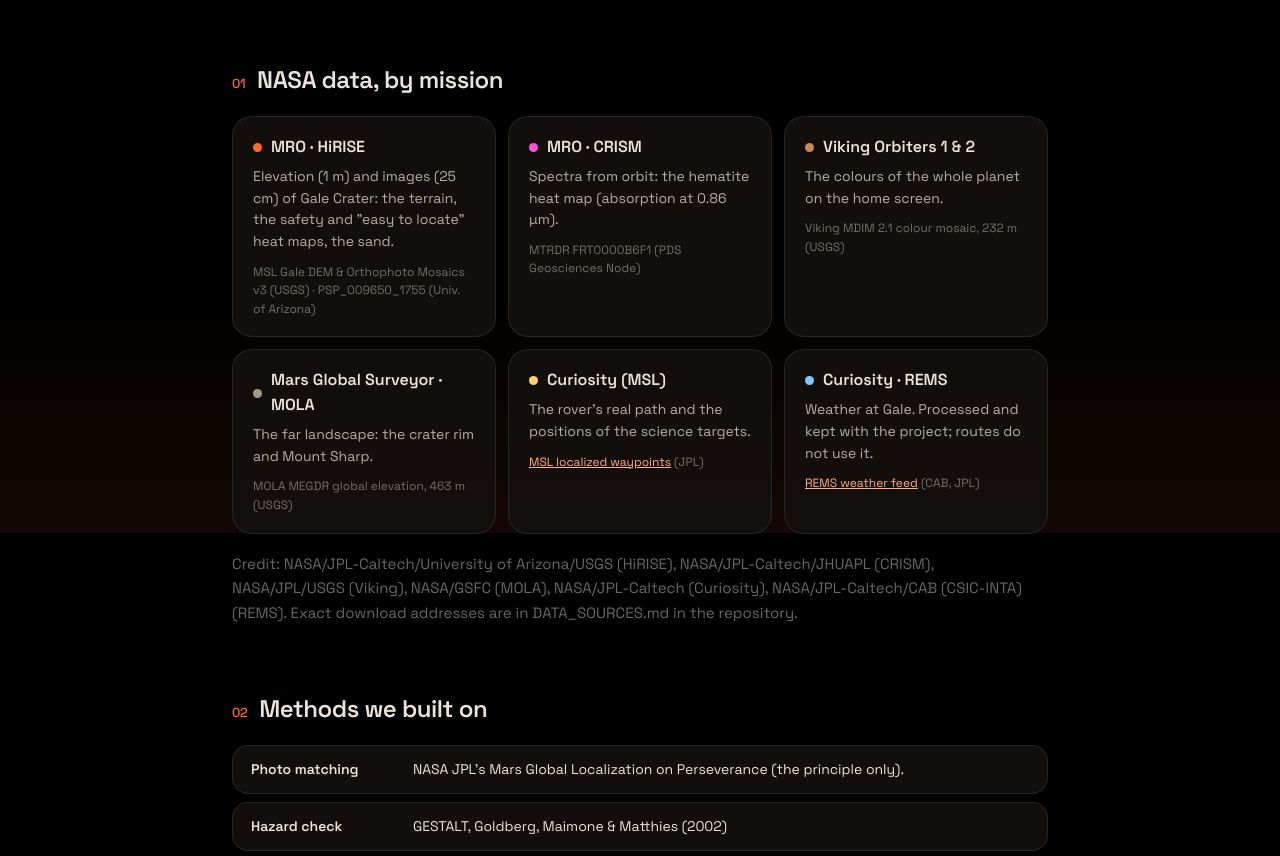
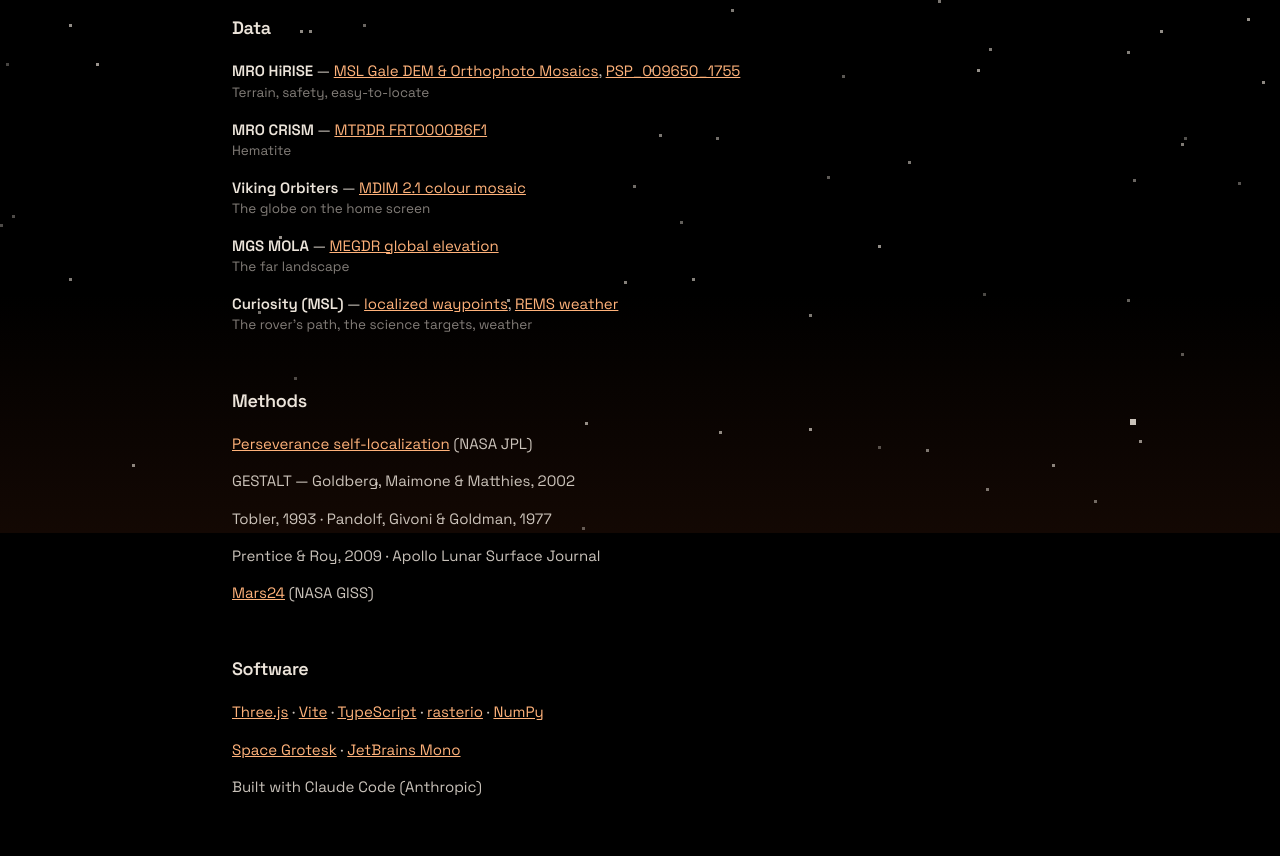
Before and after one commit to Miki-Kamochi/marswalk, a website built with Vite: page credits.html in a window 1280 px wide. Shown: the part 267-1123 px from the top of the page. Built offline with nearby package versions, Linux system fonts and the light colour scheme.

Commit message:
Home globe a bit smaller; pixel stars behind How it works and Credits; Credits as plain text and links
Co-Authored-By: Claude Opus 5.5 <noreply@anthropic.com>

```diff
--- a/credits.html
+++ b/credits.html
@@ -19,78 +19,82 @@
       </nav>
     </header>
 
-    <main class="page">
+    <main class="page plain">
       <h1><span data-l="en">Credits</span><span data-l="ja">クレジット</span></h1>
       <p class="lead">
-        <span data-l="en">Made for the NASA Space Apps Challenge 2026, “Interplanetary Survival Guide: Martian Map”. Everything on the map is public NASA, USGS and PDS data.</span>
-        <span data-l="ja">NASA Space Apps Challenge 2026「Interplanetary Survival Guide: Martian Map」のために作りました。地図のデータはすべて、NASA・USGS・PDSの公開データです。</span>
+        <span data-l="en">Made for the NASA Space Apps Challenge 2026, “Interplanetary Survival Guide: Martian Map”.</span>
+        <span data-l="ja">NASA Space Apps Challenge 2026「Interplanetary Survival Guide: Martian Map」のために作りました。</span>
       </p>
 
       <section>
-        <h2><span class="n">01</span><span data-l="en">NASA data, by mission</span><span data-l="ja">NASAのデータ（ミッション別）</span></h2>
-        <div class="grid">
-          <div class="box">
-            <h3><span class="dot"></span>MRO · HiRISE</h3>
-            <p><span data-l="en">Elevation (1 m) and images (25 cm) of Gale Crater: the terrain, the safety and "easy to locate" heat maps, the sand.</span><span data-l="ja">ゲール・クレーターの標高（1 m）と画像（25 cm）：地形、安全性と迷いにくさのヒートマップ、砂地。</span></p>
-            <span class="src">MSL Gale DEM &amp; Orthophoto Mosaics v3 (USGS) · PSP_009650_1755 (Univ. of Arizona)</span>
-          </div>
-          <div class="box">
-            <h3><span class="dot" style="background: #ff4fd8"></span>MRO · CRISM</h3>
-            <p><span data-l="en">Spectra from orbit: the hematite heat map (absorption at 0.86 µm).</span><span data-l="ja">軌道からのスペクトル：ヘマタイトのヒートマップ（0.86 µmの吸収）。</span></p>
-            <span class="src">MTRDR FRT0000B6F1 (PDS Geosciences Node)</span>
-          </div>
-          <div class="box">
-            <h3><span class="dot" style="background: #c98b5a"></span>Viking Orbiters 1 &amp; 2</h3>
-            <p><span data-l="en">The colours of the whole planet on the home screen.</span><span data-l="ja">ホーム画面の火星全体の色。</span></p>
-            <span class="src">Viking MDIM 2.1 colour mosaic, 232 m (USGS)</span>
-          </div>
-          <div class="box">
-            <h3><span class="dot" style="background: #a39a8f"></span>Mars Global Surveyor · MOLA</h3>
-            <p><span data-l="en">The far landscape: the crater rim and Mount Sharp.</span><span data-l="ja">遠くの地形：クレーターの縁とシャープ山。</span></p>
-            <span class="src">MOLA MEGDR global elevation, 463 m (USGS)</span>
-          </div>
-          <div class="box">
-            <h3><span class="dot" style="background: var(--stop)"></span>Curiosity (MSL)</h3>
-            <p><span data-l="en">The rover's real path and the positions of the science targets.</span><span data-l="ja">探査車が実際に走った道と、科学目標の位置。</span></p>
-            <span class="src"><a href="https://mars.nasa.gov/mmgis-maps/MSL/Layers/json/MSL_waypoints.json" target="_blank" rel="noopener">MSL localized waypoints</a> (JPL)</span>
-          </div>
-          <div class="box">
-            <h3><span class="dot" style="background: #7cc8ff"></span>Curiosity · REMS</h3>
-            <p><span data-l="en">Weather at Gale. Processed and kept with the project; routes do not use it.</span><span data-l="ja">ゲールの天気。処理して含めていますが、ルート計算には使っていません。</span></p>
-            <span class="src"><a href="https://mars.nasa.gov/rss/api/?feed=weather&amp;category=msl&amp;feedtype=json" target="_blank" rel="noopener">REMS weather feed</a> (CAB, JPL)</span>
-          </div>
-        </div>
-        <p class="foot-note" style="margin-top: 18px">
-          <span data-l="en">Credit: NASA/JPL-Caltech/University of Arizona/USGS (HiRISE), NASA/JPL-Caltech/JHUAPL (CRISM), NASA/JPL/USGS (Viking), NASA/GSFC (MOLA), NASA/JPL-Caltech (Curiosity), NASA/JPL-Caltech/CAB (CSIC-INTA) (REMS). Exact download addresses are in DATA_SOURCES.md in the repository.</span>
-          <span data-l="ja">クレジット：NASA/JPL-Caltech/University of Arizona/USGS（HiRISE）、NASA/JPL-Caltech/JHUAPL（CRISM）、NASA/JPL/USGS（バイキング）、NASA/GSFC（MOLA）、NASA/JPL-Caltech（キュリオシティ）、NASA/JPL-Caltech/CAB (CSIC-INTA)（REMS）。正確なダウンロード先はリポジトリのDATA_SOURCES.mdにあります。</span>
-        </p>
-      </section>
-
-      <section>
-        <h2><span class="n">02</span><span data-l="en">Methods we built on</span><span data-l="ja">土台にした手法</span></h2>
-        <ul class="routes">
-          <li><b><span data-l="en">Photo matching</span><span data-l="ja">写真の照合</span></b><span><span data-l="en">NASA JPL's Mars Global Localization on Perseverance (the principle only).</span><span data-l="ja">NASA JPLがパーサヴィアランスで使うMars Global Localization（原理のみ）。</span></span></li>
-          <li><b><span data-l="en">Hazard check</span><span data-l="ja">危険判定</span></b><span>GESTALT, Goldberg, Maimone &amp; Matthies (2002)</span></li>
-          <li><b><span data-l="en">Walking</span><span data-l="ja">歩行</span></b><span>Tobler (1993) · Pandolf, Givoni &amp; Goldman (1977)</span></li>
-          <li><b><span data-l="en">Walk-back limit</span><span data-l="ja">歩いて帰れる範囲</span></b><span><span data-l="en">Apollo 15–17 traverse planning · Prentice &amp; Roy (2009)</span><span data-l="ja">アポロ15〜17号の行動計画 · Prentice・Roy（2009）</span></span></li>
-          <li><b><span data-l="en">Sun position</span><span data-l="ja">太陽の位置</span></b><span>NASA GISS Mars24 (Allison &amp; McEwen, 2000)</span></li>
+        <h2><span data-l="en">Data</span><span data-l="ja">データ</span></h2>
+        <ul>
+          <li>
+            <b>MRO HiRISE</b> —
+            <a href="https://planetarymaps.usgs.gov/mosaic/Mars/MSL/" target="_blank" rel="noopener">MSL Gale DEM &amp; Orthophoto Mosaics</a>,
+            <a href="https://www.uahirise.org/PSP_009650_1755" target="_blank" rel="noopener">PSP_009650_1755</a>
+            <span class="what"><span data-l="en">Terrain, safety, easy-to-locate</span><span data-l="ja">地形、安全性、迷いにくさ</span></span>
+          </li>
+          <li>
+            <b>MRO CRISM</b> —
+            <a href="https://pds-geosciences.wustl.edu/mro/mro-m-crism-5-rdr-mptargeted-v1/" target="_blank" rel="noopener">MTRDR FRT0000B6F1</a>
+            <span class="what"><span data-l="en">Hematite</span><span data-l="ja">ヘマタイト</span></span>
+          </li>
+          <li>
+            <b>Viking Orbiters</b> —
+            <a href="https://planetarymaps.usgs.gov/mosaic/" target="_blank" rel="noopener">MDIM 2.1 colour mosaic</a>
+            <span class="what"><span data-l="en">The globe on the home screen</span><span data-l="ja">ホーム画面の火星</span></span>
+          </li>
+          <li>
+            <b>MGS MOLA</b> —
+            <a href="https://planetarymaps.usgs.gov/mosaic/" target="_blank" rel="noopener">MEGDR global elevation</a>
+            <span class="what"><span data-l="en">The far landscape</span><span data-l="ja">遠くの地形</span></span>
+          </li>
+          <li>
+            <b>Curiosity (MSL)</b> —
+            <a href="https://mars.nasa.gov/mmgis-maps/MSL/Layers/json/MSL_waypoints.json" target="_blank" rel="noopener">localized waypoints</a>,
+            <a href="https://mars.nasa.gov/rss/api/?feed=weather&amp;category=msl&amp;feedtype=json" target="_blank" rel="noopener">REMS weather</a>
+            <span class="what"><span data-l="en">The rover's path, the science targets, weather</span><span data-l="ja">探査車の道、科学目標、天気</span></span>
+          </li>
         </ul>
       </section>
 
       <section>
-        <h2><span class="n">03</span><span data-l="en">Software</span><span data-l="ja">ソフトウェア</span></h2>
-        <ul class="routes">
-          <li><b><span data-l="en">App</span><span data-l="ja">アプリ</span></b><span>Three.js, Vite, TypeScript</span></li>
-          <li><b><span data-l="en">Data</span><span data-l="ja">データ処理</span></b><span>Python · rasterio, NumPy, SciPy, Pillow</span></li>
-          <li><b><span data-l="en">Fonts</span><span data-l="ja">フォント</span></b><span>Space Grotesk, JetBrains Mono (SIL Open Font License)</span></li>
-          <li><b><span data-l="en">3D</span><span data-l="ja">3D</span></b><span><span data-l="en">Terrain meshes and models are original, built for this project.</span><span data-l="ja">地形メッシュとモデルは、このプロジェクトのためのオリジナルです。</span></span></li>
-          <li><b><span data-l="en">Help</span><span data-l="ja">協力</span></b><span><span data-l="en">Written with an AI coding assistant (Claude Code by Anthropic).</span><span data-l="ja">AIのコーディングアシスタント（AnthropicのClaude Code）の助けを借りて作りました。</span></span></li>
+        <h2><span data-l="en">Methods</span><span data-l="ja">手法</span></h2>
+        <ul>
+          <li>
+            <a href="https://www.jpl.nasa.gov/news/nasas-perseverance-now-autonomously-pinpoints-its-location-on-mars/" target="_blank" rel="noopener">Perseverance self-localization</a>
+            (NASA JPL)
+          </li>
+          <li>GESTALT — Goldberg, Maimone &amp; Matthies, 2002</li>
+          <li>Tobler, 1993 · Pandolf, Givoni &amp; Goldman, 1977</li>
+          <li>Prentice &amp; Roy, 2009 · Apollo Lunar Surface Journal</li>
+          <li><a href="https://www.giss.nasa.gov/tools/mars24/" target="_blank" rel="noopener">Mars24</a> (NASA GISS)</li>
         </ul>
-        <p class="foot-note">
-          <span data-l="en">NASA does not endorse this project. The numbers in the planner are estimates; <a href="/how.html#assumptions">see every assumption</a>.</span>
-          <span data-l="ja">このプロジェクトはNASAの公認ではありません。プランナーの数値は推定です。<a href="/how.html#assumptions">すべての仮定はこちら</a>。</span>
-        </p>
       </section>
+
+      <section>
+        <h2><span data-l="en">Software</span><span data-l="ja">ソフトウェア</span></h2>
+        <ul>
+          <li>
+            <a href="https://threejs.org" target="_blank" rel="noopener">Three.js</a> ·
+            <a href="https://vite.dev" target="_blank" rel="noopener">Vite</a> ·
+            <a href="https://www.typescriptlang.org" target="_blank" rel="noopener">TypeScript</a> ·
+            <a href="https://rasterio.readthedocs.io" target="_blank" rel="noopener">rasterio</a> ·
+            <a href="https://numpy.org" target="_blank" rel="noopener">NumPy</a>
+          </li>
+          <li>
+            <a href="https://fonts.google.com/specimen/Space+Grotesk" target="_blank" rel="noopener">Space Grotesk</a> ·
+            <a href="https://www.jetbrains.com/lp/mono/" target="_blank" rel="noopener">JetBrains Mono</a>
+          </li>
+          <li><span data-l="en">Built with Claude Code (Anthropic)</span><span data-l="ja">Claude Code（Anthropic）を使って制作</span></li>
+        </ul>
+      </section>
+
+      <p class="foot-note">
+        <span data-l="en">Imagery: NASA/JPL-Caltech/University of Arizona/USGS, NASA/JPL-Caltech/JHUAPL, NASA/JPL/USGS, NASA/GSFC. NASA does not endorse this project. Download details: DATA_SOURCES.md in the repository.</span>
+        <span data-l="ja">画像：NASA/JPL-Caltech/University of Arizona/USGS、NASA/JPL-Caltech/JHUAPL、NASA/JPL/USGS、NASA/GSFC。このプロジェクトはNASAの公認ではありません。ダウンロード先はリポジトリのDATA_SOURCES.mdにあります。</span>
+      </p>
     </main>
     <script type="module" src="/src/site/page.ts"></script>
   </body>
--- a/src/site/doc.css
+++ b/src/site/doc.css
@@ -12,6 +12,16 @@ body.read::before {
   height: 30vh;
   pointer-events: none;
   background: linear-gradient(to top, rgba(120, 50, 20, 0.16), rgba(120, 50, 20, 0));
+}
+
+.stars {
+  position: fixed;
+  z-index: 0;
+  inset: 0;
+  width: 100%;
+  height: 100%;
+  pointer-events: none;
+  image-rendering: pixelated;
 }
 
 /* ---------------------------------------------------------------- top bar */
@@ -71,6 +81,7 @@ body.read::before {
 /* ---------------------------------------------------------------- page */
 .page {
   position: relative;
+  z-index: 1;
   max-width: 880px;
   margin: 0 auto;
   padding: 48px clamp(16px, 4vw, 32px) 96px;
@@ -390,3 +401,32 @@ details.more ol {
     gap: 2px;
   }
 }
+
+/* plain text pages (Credits) */
+.plain h2 {
+  margin-bottom: 10px;
+  font-size: 18px;
+}
+.plain ul {
+  margin: 0;
+  padding: 0;
+  list-style: none;
+}
+.plain li {
+  padding: 7px 0;
+  font-size: 15px;
+  line-height: 1.55;
+  color: rgba(236, 228, 218, 0.85);
+}
+.plain li b {
+  font-weight: 600;
+  color: var(--ui-text);
+}
+.plain .what {
+  display: block;
+  font-size: 13.5px;
+  color: rgba(236, 228, 218, 0.55);
+}
+.plain section {
+  margin-top: 44px;
+}
--- a/src/site/globe.ts
+++ b/src/site/globe.ts
@@ -197,7 +197,7 @@ export class Globe {
     const font = Math.min(150, Math.max(46, 0.088 * w));
     const a = this.area?.() ?? { top: phone ? 130 : 64, bottom: h - (phone ? 330 : 274) };
     const sideRoom = phone ? w - 24 : w - 2 * (2.4 * font + 0.22 * font + 12);
-    const d = Math.max(160, Math.min(a.bottom - a.top - 10, sideRoom));
+    const d = Math.max(160, 0.86 * Math.min(a.bottom - a.top - 10, sideRoom));
     const cy = (a.top + a.bottom) / 2;
     const half = h / d; // world units from the screen centre to its top edge (radius 1 = d/2 px)
     const lift = ((h / 2 - cy) * 2) / d;
--- a/src/site/home.ts
+++ b/src/site/home.ts
@@ -128,7 +128,7 @@ async function start(): Promise<void> {
   // the globe sits between the top bar (or the title on phones) and the cards / search bar
   g.area = () => {
     const phone = innerWidth < 720;
-    const top = phone ? document.querySelector(".title")!.getBoundingClientRect().bottom + 8 : document.querySelector(".bar")!.getBoundingClientRect().bottom - 44;
+    const top = phone ? document.querySelector(".title")!.getBoundingClientRect().bottom + 8 : document.querySelector(".bar")!.getBoundingClientRect().bottom - 16;
     return { top, bottom: document.querySelector(".start")!.getBoundingClientRect().top };
   };
   g.resize();
--- a/src/site/how.ts
+++ b/src/site/how.ts
@@ -2,6 +2,7 @@
 import { DEFAULTS as c } from "../plan/config";
 import { energyPerMetre, walkingPower, walkingSpeed } from "../plan/energy";
 import { initLang, tr } from "./lang";
+import { drawStars } from "./stars";
 
 type Row = [en: string, ja: string, value: string];
 
@@ -56,6 +57,7 @@ function render() {
 }
 
 initLang();
+drawStars();
 render();
 document.addEventListener("langchange", render);
 // links like how.html#assumptions open the dropdown in that section
--- a/src/site/page.ts
+++ b/src/site/page.ts
@@ -1,4 +1,6 @@
-/** Pages that only need the language switch. */
+/** Reading pages that only need the language switch and the star background. */
 import { initLang } from "./lang";
+import { drawStars } from "./stars";
 
 initLang();
+drawStars();
--- /dev/null
+++ b/src/site/stars.ts
@@ -0,0 +1,25 @@
+/** A still field of pixel stars behind the reading pages, like the home screen's sky. */
+export function drawStars(): void {
+  const cv = document.createElement("canvas");
+  cv.className = "stars";
+  cv.setAttribute("aria-hidden", "true");
+  document.body.prepend(cv);
+  const paint = () => {
+    // drawn at a third of the screen resolution and scaled up with crisp pixels
+    const px = 3;
+    cv.width = Math.ceil(innerWidth / px);
+    cv.height = Math.ceil(innerHeight / px);
+    const c = cv.getContext("2d")!;
+    c.clearRect(0, 0, cv.width, cv.height);
+    let seed = 7;
+    const rnd = () => ((seed = (seed * 16807) % 2147483647) / 2147483647);
+    const n = Math.round((cv.width * cv.height) / 1500);
+    for (let i = 0; i < n; i++) {
+      const big = rnd() < 0.04;
+      c.fillStyle = `rgba(236, 228, 218, ${big ? 0.85 : 0.3 + rnd() * 0.35})`;
+      c.fillRect(Math.floor(rnd() * cv.width), Math.floor(rnd() * cv.height), big ? 2 : 1, big ? 2 : 1);
+    }
+  };
+  paint();
+  addEventListener("resize", paint);
+}
```
